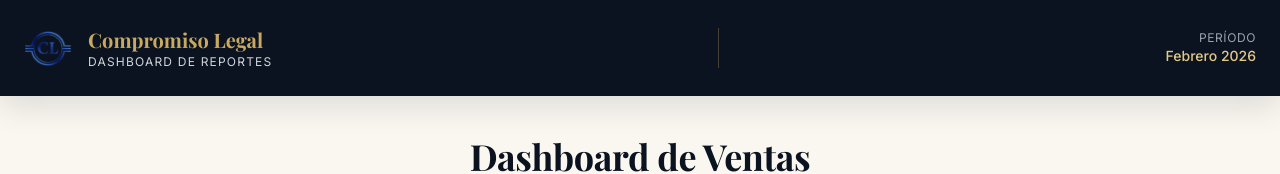
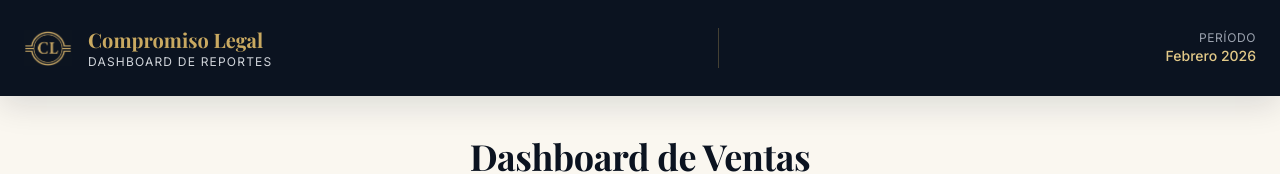
Before and after one commit to AlejandroRuiz99/reportDashboard, a Next.js app: page / in a window 1280 px wide. Shown: the top 174 px of the page. Built offline with nearby package versions, Linux system fonts and the light colour scheme; no server answers.

Commit message:
style(header): tint header logo to brand gold instead of inverted white

```diff
--- a/src/app/globals.css
+++ b/src/app/globals.css
@@ -41,6 +41,12 @@ h4 {
   height: 1px;
 }
 
+/* Colorize a black/dark PNG logo to brand gold (#C9A961) */
+.logo-gold {
+  filter: brightness(0) saturate(100%) invert(72%) sepia(31%) saturate(577%)
+    hue-rotate(2deg) brightness(95%) contrast(82%);
+}
+
 select,
 input,
 button {
--- a/src/app/page.tsx
+++ b/src/app/page.tsx
@@ -93,7 +93,7 @@ export default function Home() {
                 src="/logo-mono.png"
                 alt="Compromiso Legal"
                 fill
-                className="object-contain invert"
+                className="object-contain logo-gold"
                 priority
               />
             </div>
```
